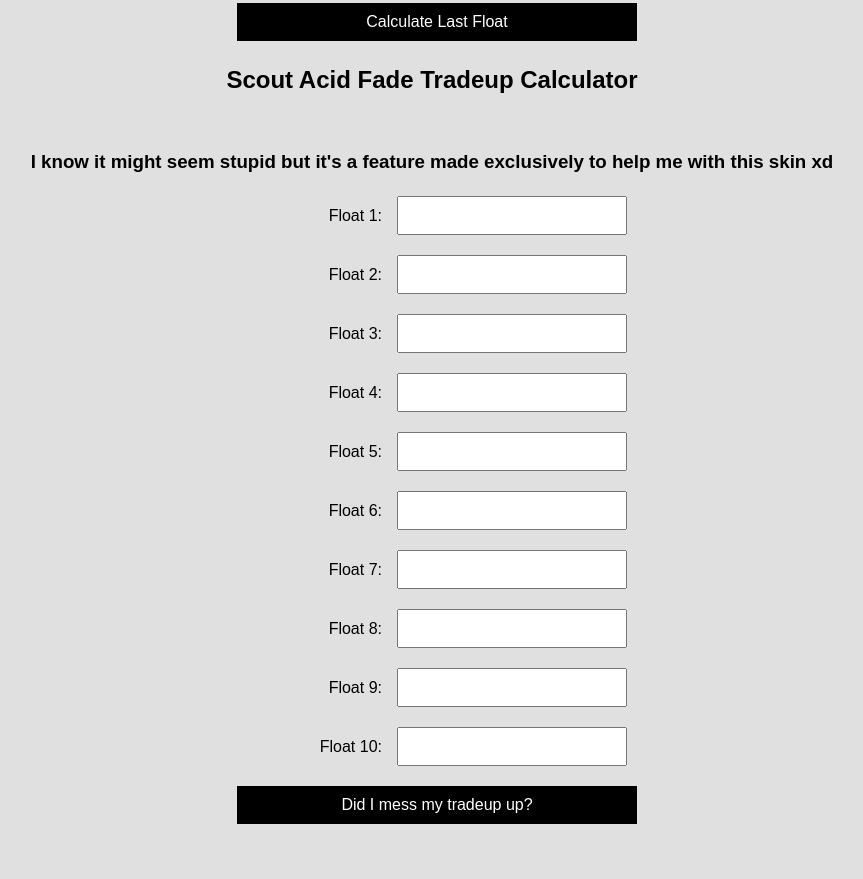
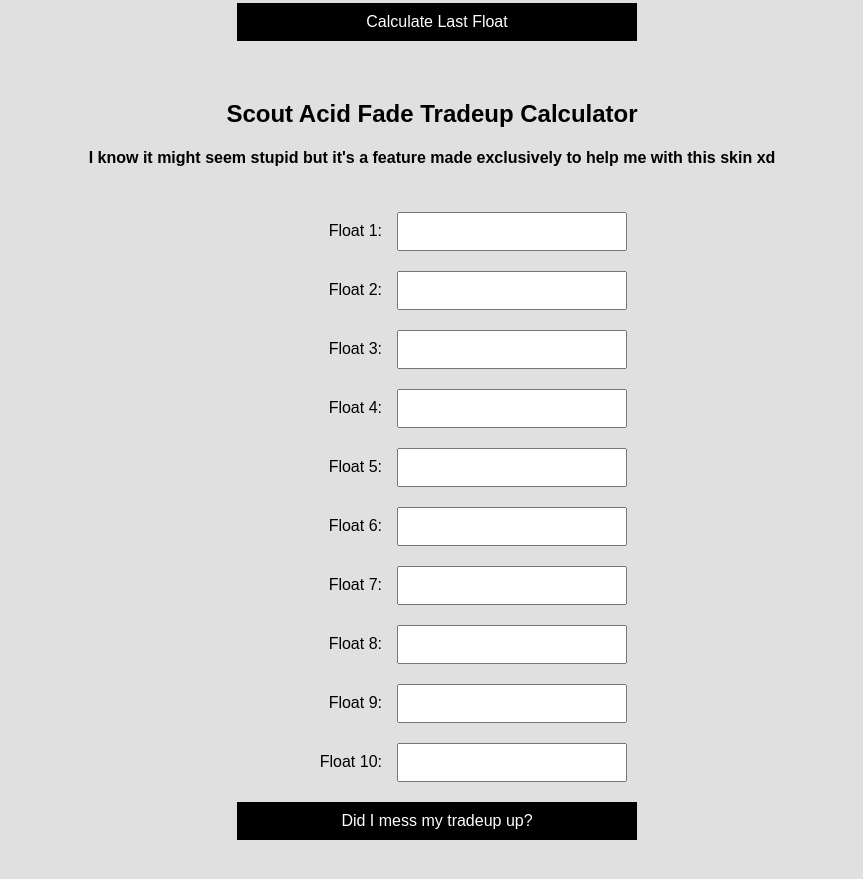
Before and after one commit to LeonCwiklinski/CS2-float-crafting-helper, a plain HTML site: page index.html in a window 1280 px wide. Shown: the part 1142-2021 px from the top of the page, without its empty margins (208-1071 px from the left). Drawn offline with Linux system fonts and the light colour scheme.

Commit message:
Update index.html

```diff
--- a/index.html
+++ b/index.html
@@ -73,9 +73,9 @@
     <p id="skinResult"></p>
 
     <!-- New Functionality -->
+    <br>
     <h2>Scout Acid Fade Tradeup Calculator</h2>
-    <br>
-    <h3>I know it might seem stupid but it's a feature made exclusively to help me with this skin xd</h3>
+    <h4>I know it might seem stupid but it's a feature made exclusively to help me with this skin xd</h4><br>
     <form id="scout-form">
         <div class="form-group">
             <label for="scout-float-1">Float 1:</label>
```
